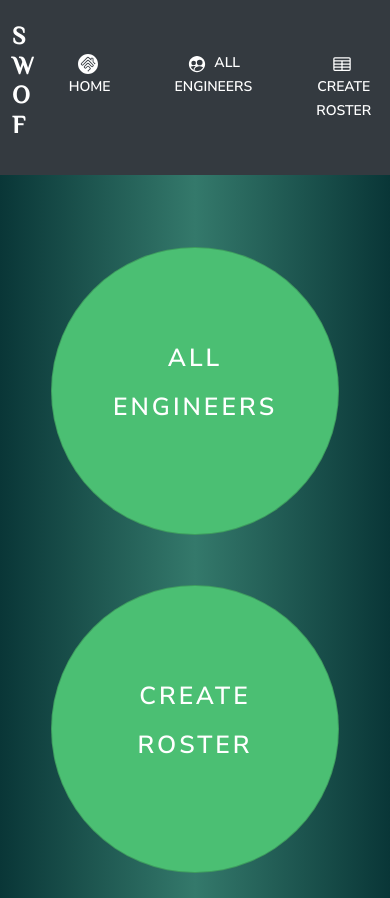
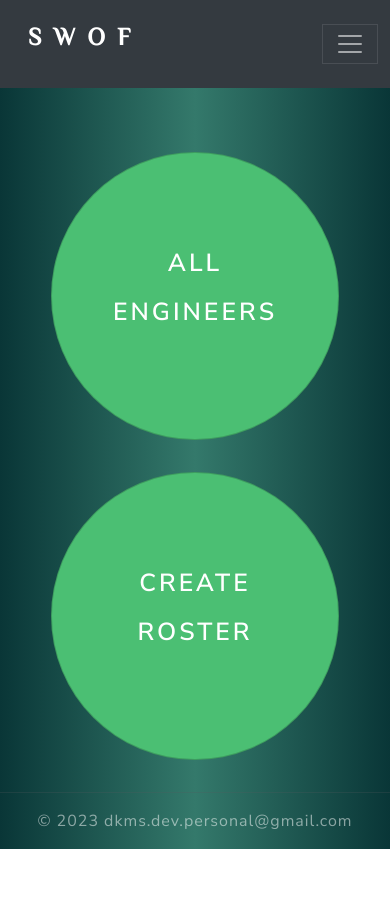
Before and after one commit to damiansoch/SupportWheelOfFate_Front, a React (Create React App) app: page / in a window 390 px wide. After the commit the page ends 849 px from the top, so only its background shows below. Built offline with nearby package versions, Linux system fonts and the light colour scheme.

Commit message:
nav fixed for mobile

```diff
--- a/src/App.js
+++ b/src/App.js
@@ -8,6 +8,7 @@ import Navigation from './components/Navigation';
 import AllEngineersScreen from './screens/AllEngineersScreen';
 import HomeScreen from './screens/HomeScreen';
 import RosterScreen from './screens/RosterScreen';
+import Footer from './components/Footer';
 
 function App() {
   return (
@@ -20,6 +21,8 @@ function App() {
           <Route path='/roster' element={<RosterScreen />} />
         </Routes>
       </Container>
+      <hr />
+      <Footer />
     </BrowserRouter>
   );
 }
--- /dev/null
+++ b/src/components/Footer.js
@@ -0,0 +1,11 @@
+import React from 'react';
+
+const Footer = () => {
+  return (
+    <footer className='my-3 text-center'>
+      <p className='text-white-50'>&copy; 2023 dkms.dev.personal@gmail.com</p>
+    </footer>
+  );
+};
+
+export default Footer;
--- a/src/components/Navigation.js
+++ b/src/components/Navigation.js
@@ -24,9 +24,9 @@ const Navigation = () => {
     });
   }, []);
   return (
-    <Navbar bg='dark' variant='dark' className='mb-3' style={{ opacity: 0 }}>
-      <Container>
-        <Link to='/' style={{ textDecoration: 'none' }}>
+    <Navbar bg='dark' variant='dark' expand='lg'>
+      <Container fluid>
+        <Link to='/' style={{ textDecoration: 'none' }} className='ms-3'>
           <h1
             style={{
               fontFamily: 'El Messiri',
@@ -37,6 +37,8 @@ const Navigation = () => {
             S W o F
           </h1>
         </Link>
+        <Navbar.Toggle aria-controls='navbarScroll' />
+        <Navbar.Collapse id='navbarScroll'>
           <Nav className='ms-auto'>
             <Link to='/'>
               <Button variant='dark' className='mx-2'>
@@ -56,6 +58,7 @@ const Navigation = () => {
               </Button>
             </Link>
           </Nav>
+        </Navbar.Collapse>
       </Container>
     </Navbar>
   );
--- a/src/screens/AllEngineersScreen.js
+++ b/src/screens/AllEngineersScreen.js
@@ -26,7 +26,7 @@ const AllEngineersScreen = () => {
     });
   }, []);
   return (
-    <div className='text-center table-container' style={{ opacity: 0 }}>
+    <div className='text-center table-container my-5' style={{ opacity: 0 }}>
       <h1 className='mx-auto my-5 text-white'>All engineers</h1>
       {engineers.length === 0 && (
         <Spinner animation='grow' variant='success' className='mt-5' />
--- a/src/screens/HomeScreen.js
+++ b/src/screens/HomeScreen.js
@@ -23,12 +23,12 @@ const HomeScreen = () => {
   }, []);
   return (
     <div className='text-center mt-5'>
-      <Row style={{ minHeight: '80vh' }}>
+      <Row style={{ minHeight: '75vh' }}>
         <Col
           sm={12}
           md={6}
           lg={6}
-          className='d-flex align-items-center justify-content-center'
+          className='d-flex align-items-center justify-content-center my-3'
         >
           <Link to='/engineers'>
             <Card
@@ -51,7 +51,7 @@ const HomeScreen = () => {
           sm={12}
           md={6}
           lg={6}
-          className='d-flex align-items-center justify-content-center'
+          className='d-flex align-items-center justify-content-center my-3'
         >
           <Link to='/roster'>
             <Card
```
Lines whose indentation alone changed are shown as unchanged.
